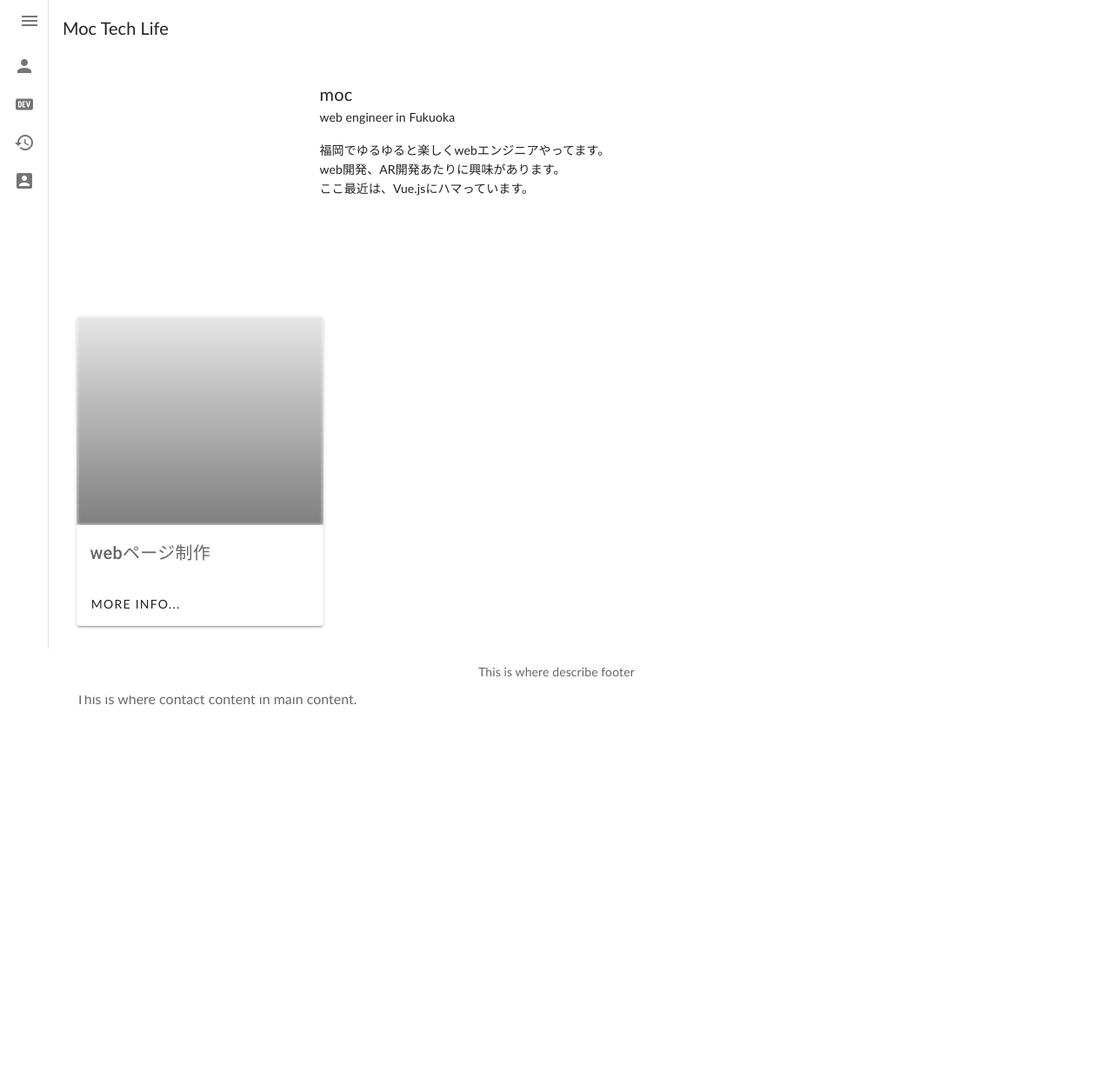
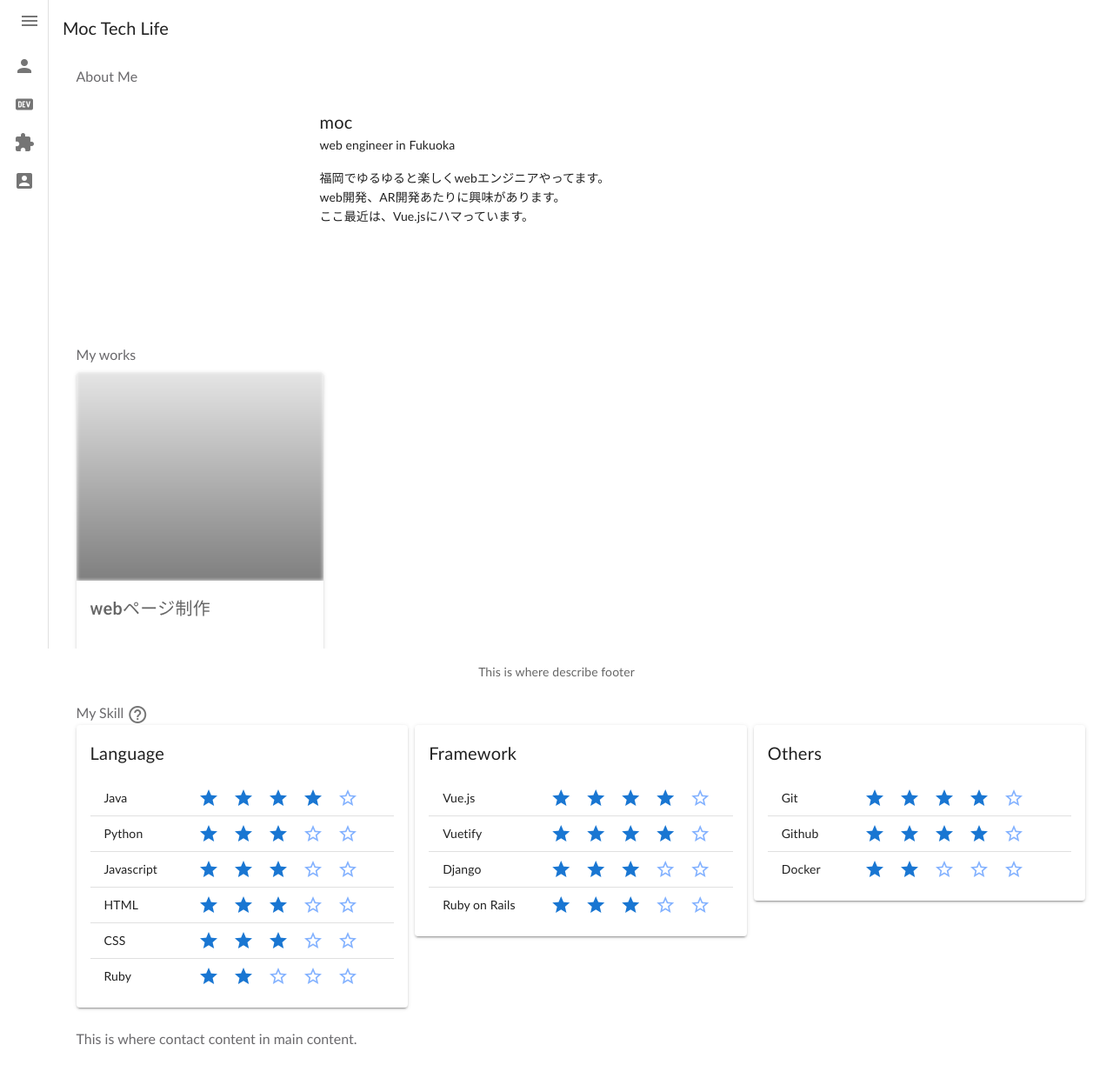
Before and after one commit to ytskmt14/portfolio, a Vue app: page / in a window 1280 px wide. Shown: the top 1240 px of the page at 87% size. Before the commit the page ends 882 px from the top, so only its background shows below. Built offline with nearby package versions, Linux system fonts and the light colour scheme.

Commit message:
add skill contente

```diff
--- a/src/components/organisms/MainContentAbout.vue
+++ b/src/components/organisms/MainContentAbout.vue
@@ -1,9 +1,11 @@
 <template>
   <div>
-    <v-row>
+    <v-row dense>
+      <v-col cols="12">
+        <div id="about">About Me</div>
+      </v-col>
       <v-col cols="12">
         <v-card flat>
-          <!-- <div class="d-flex flex-no-wrap justify-space-between"> -->
           <div class="d-flex flex-no-wrap">
             <v-avatar class="ma-3" tile size="240">
               <v-img src="@/assets/my-profile.png" />
@@ -12,8 +14,8 @@
               <v-card-title> moc </v-card-title>
               <v-card-subtitle>web engineer in Fukuoka</v-card-subtitle>
               <v-card-text>
-                福岡でゆるゆると楽しくwebエンジニアやってます。<br>
-                web開発、AR開発あたりに興味があります。<br>
+                福岡でゆるゆると楽しくwebエンジニアやってます。<br />
+                web開発、AR開発あたりに興味があります。<br />
                 ここ最近は、Vue.jsにハマっています。
               </v-card-text>
             </div>
--- a/src/components/organisms/MainContentCareer.vue
+++ /dev/null
@@ -1,5 +0,0 @@
-<template>
-  <div>
-    This is where career content in main content.
-  </div>
-</template>
--- /dev/null
+++ b/src/components/organisms/MainContentSkill.vue
@@ -0,0 +1,189 @@
+<template>
+  <div>
+    <div id="skill">
+      My Skill
+      <v-dialog v-model="dialog">
+        <template v-slot:activator="{ on, attrs }">
+          <v-icon v-on="on" v-bind="attrs"> mdi-help-circle-outline </v-icon>
+        </template>
+
+        <v-card>
+          <v-card-title> レベルの目安 </v-card-title>
+          <v-card-text>
+            <v-simple-table>
+              <thead>
+                <tr>
+                  <th>レベル</th>
+                  <th>説明</th>
+                </tr>
+              </thead>
+              <tbody>
+                <tr>
+                  <td><v-rating readonly :value="1"></v-rating></td>
+                  <td>Hello Worldやりました</td>
+                </tr>
+                <tr>
+                  <td><v-rating readonly :value="2"></v-rating></td>
+                  <td>趣味で少し触ったことがある</td>
+                </tr>
+                <tr>
+                  <td><v-rating readonly :value="3"></v-rating></td>
+                  <td>
+                    業務で使ったことがある or 完全に理解した
+                  </td>
+                </tr>
+                <tr>
+                  <td><v-rating readonly :value="4"></v-rating></td>
+                  <td>業務で日常的に使っている or なにもわからない</td>
+                </tr>
+                <tr>
+                  <td><v-rating readonly :value="5"></v-rating></td>
+                  <td>チョットデキル</td>
+                </tr>
+              </tbody>
+            </v-simple-table>
+          </v-card-text>
+        </v-card>
+      </v-dialog>
+    </div>
+    <v-row dense>
+      <v-col cols="4">
+        <v-card>
+          <v-card-title> Language </v-card-title>
+          <v-card-text>
+            <v-simple-table dense>
+              <tbody>
+                <tr
+                  v-for="(langSkillInfo, index) in mySkill.langList"
+                  :key="index"
+                >
+                  <td>{{ langSkillInfo.name }}</td>
+                  <td>
+                    <v-rating readonly :value="langSkillInfo.level"></v-rating>
+                  </td>
+                </tr>
+              </tbody>
+            </v-simple-table>
+          </v-card-text>
+        </v-card>
+      </v-col>
+      <v-col cols="4">
+        <v-card>
+          <v-card-title> Framework </v-card-title>
+          <v-card-text>
+            <v-simple-table dense>
+              <tbody>
+                <tr
+                  v-for="(frameworkSkillInfo, index) in mySkill.frameworkList"
+                  :key="index"
+                  >
+                  <td>{{ frameworkSkillInfo.name }}</td>
+                  <td>
+                    <v-rating readonly :value="frameworkSkillInfo.level"></v-rating>
+                  </td>
+                </tr>
+              </tbody>
+            </v-simple-table>
+          </v-card-text>
+        </v-card>
+      </v-col>
+      <v-col cols="4">
+        <v-card>
+          <v-card-title> Others </v-card-title>
+          <v-card-text>
+            <v-simple-table dense>
+              <tbody>
+                <tr
+                  v-for="(otherSkillInfo, index) in mySkill.otherList"
+                  :key="index"
+                  >
+                  <td>{{ otherSkillInfo.name }}</td>
+                  <td>
+                    <v-rating readonly :value="otherSkillInfo.level"> </v-rating>
+                  </td>
+                </tr>
+              </tbody>
+            </v-simple-table>
+          </v-card-text>
+        </v-card>
+      </v-col>
+    </v-row>
+  </div>
+</template>
+
+<script>
+export default {
+  data() {
+    return {
+      dialog: false,
+      mySkill: {
+        langList: [
+          {
+            name: "Java",
+            level: 4,
+          },
+          {
+            name: "Python",
+            level: 3,
+          },
+          {
+            name: "Javascript",
+            level: 3,
+          },
+          {
+            name: "HTML",
+            level: 3,
+          },
+          {
+            name: "CSS",
+            level: 3,
+          },
+          {
+            name: "Ruby",
+            level: 2,
+          },
+        ],
+        frameworkList: [
+          {
+            name: "Vue.js",
+            level: 4,
+          },
+          {
+            name: "Vuetify",
+            level: 4,
+          },
+          {
+            name: "Django",
+            level: 3,
+          },
+          {
+            name: "Ruby on Rails",
+            level: 3,
+          },
+        ],
+        otherList: [
+          {
+            name: "Git",
+            level: 4,
+          },
+          {
+            name: "Github",
+            level: 4,
+          },
+          {
+            name: "Docker",
+            level: 2,
+          },
+
+        ],
+      },
+    };
+  },
+  methods: {
+    convertStr2Num: function(str) {
+      console.log(typeof str)
+      return Number(str)
+    }
+  }
+};
+</script>
--- a/src/components/organisms/MainContentWork.vue
+++ b/src/components/organisms/MainContentWork.vue
@@ -1,5 +1,8 @@
 <template>
   <v-row dense>
+    <v-col cols="12">
+      <div id="work">My works</div>
+    </v-col>
     <v-col cols="3">
       <v-card v-for="work in workList" :key="work.id">
         <v-img
--- a/src/components/organisms/SideMenuContent.vue
+++ b/src/components/organisms/SideMenuContent.vue
@@ -13,7 +13,7 @@
         </v-list-item-icon>
 
         <v-list-item-content>
-          <v-list-item-title>{{ item.title }}</v-list-item-title>
+          <a :href="item.link"><v-list-item-title v-text="item.title"></v-list-item-title></a>
         </v-list-item-content>
       </v-list-item>
     </v-list>
@@ -27,12 +27,19 @@ export default {
       drawer: true,
       mini: true,
       items: [
-        { title: "About", icon: "mdi-account" },
-        { title: "Work", icon: "mdi-dev-to" },
-        { title: "Career", icon: "mdi-history" },
-        { title: "Contact", icon: "mdi-account-box" },
+        { title: "About", icon: "mdi-account", link: "#about" },
+        { title: "Work", icon: "mdi-dev-to", link: "#work" },
+        { title: "Skill", icon: "mdi-puzzle", link: "#skill" },
+        { title: "Contact", icon: "mdi-account-box", link: "#contact" },
       ],
     };
   },
 };
 </script>
+
+<style scoped>
+a {
+  text-decoration: none;
+  text-decoration-color: #6a696c;
+}
+</style>
--- a/src/pages/MainContent.vue
+++ b/src/pages/MainContent.vue
@@ -9,7 +9,7 @@
     </v-col>
     <v-divider />
     <v-col cols="12">
-      <CareerContent />
+      <SkillContent />
     </v-col>
     <v-divider />
     <v-col cols="12">
@@ -21,14 +21,14 @@
 <script>
 import AboutContent from "../components/organisms/MainContentAbout";
 import WorkContent from "../components/organisms/MainContentWork";
-import CareerContent from "../components/organisms/MainContentCareer";
+import SkillContent from "../components/organisms/MainContentSkill";
 import ContactContent from "../components/organisms/MainContentContact";
 
 export default {
   components: {
     AboutContent,
     WorkContent,
-    CareerContent,
+    SkillContent,
     ContactContent,
   },
   data() {
```
